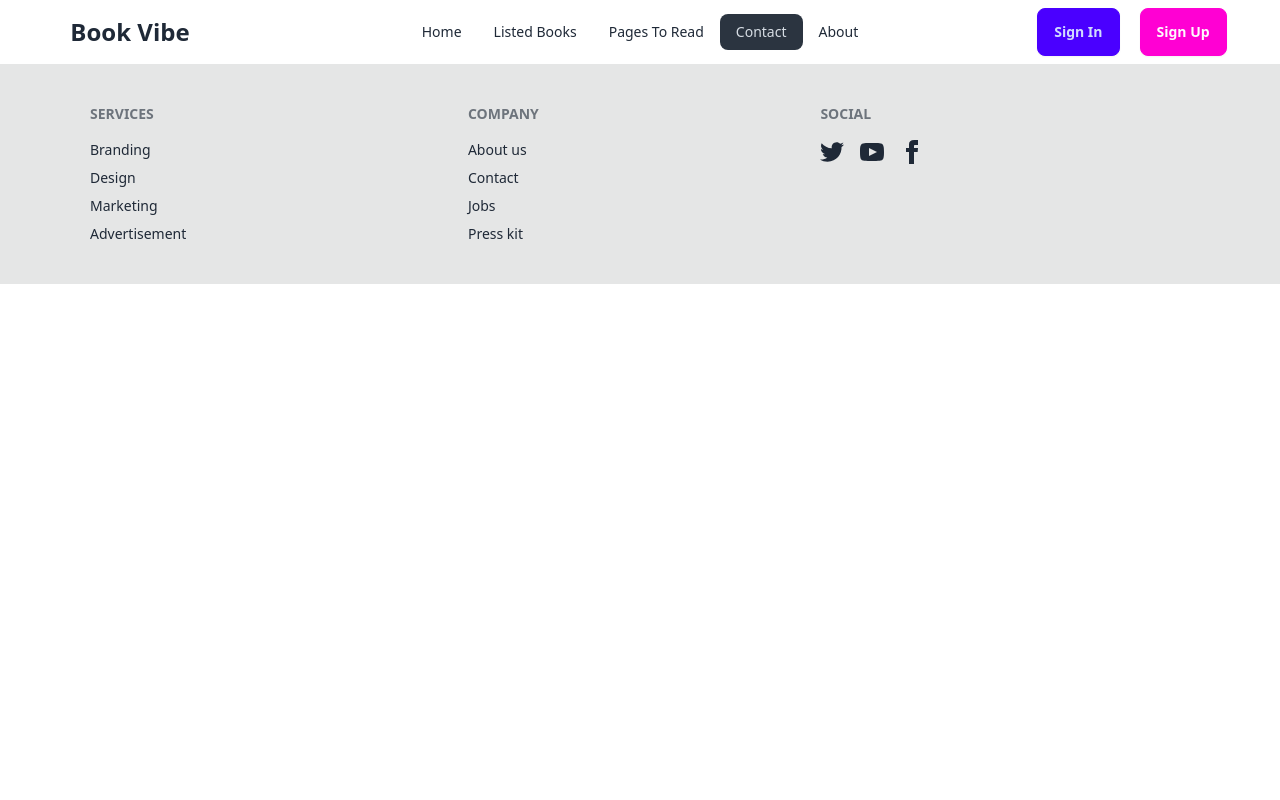
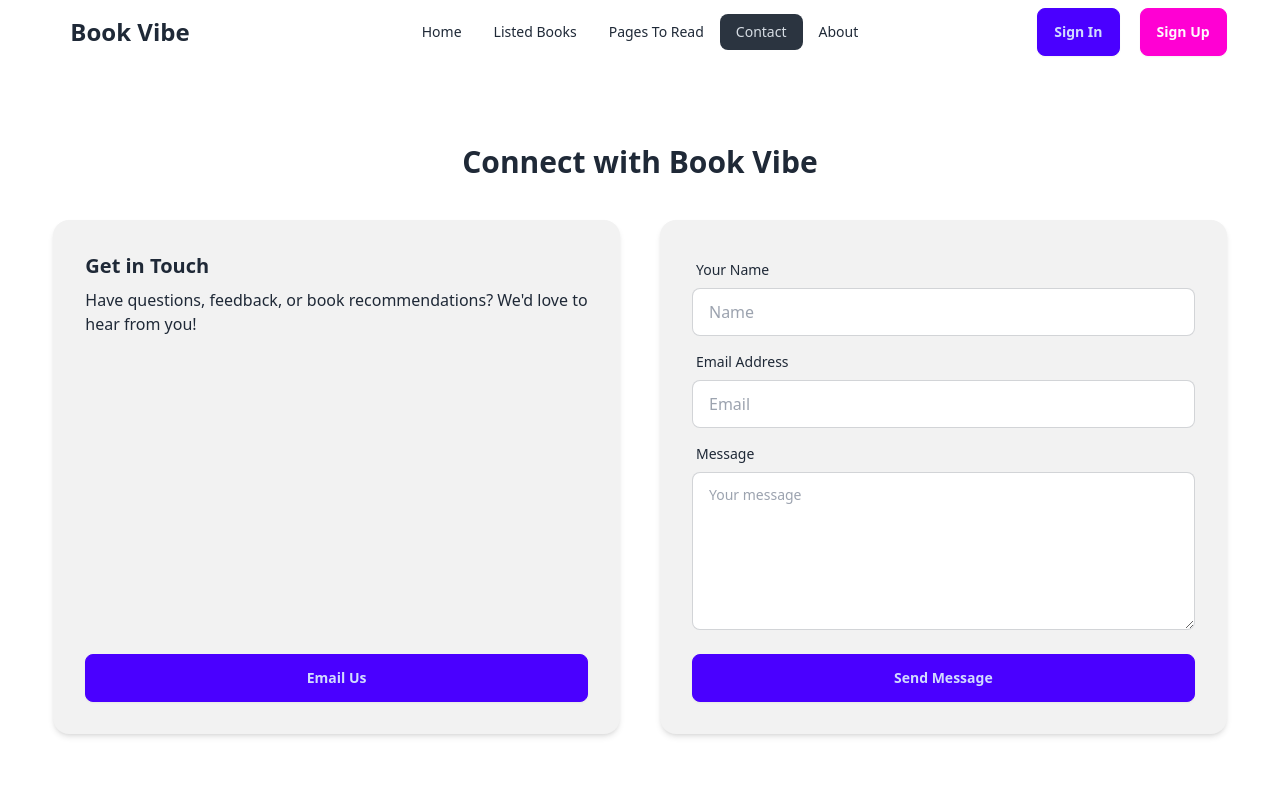
Before and after one commit to misbah-ul-hoq/assignment-eight, a React (Vite) app: page /contact in a window 1280 px wide. Shown: the top 800 px of the page. Built offline with nearby package versions, Linux system fonts and the light colour scheme.

Commit message:
created contact page

```diff
--- /dev/null
+++ b/src/components/Contact.jsx
@@ -0,0 +1,62 @@
+const Contact = () => {
+  return (
+    <section className="contact-section bg-base-100 py-20">
+      <div className="container-center mx-auto">
+        <h2 className="text-3xl font-bold text-center mb-10">
+          Connect with Book Vibe
+        </h2>
+        <div className="grid grid-cols-1 md:grid-cols-2 gap-10">
+          <div className="card card-side shadow-md bg-base-200">
+            <div className="card-body side back">
+              <h3 className="text-xl font-bold">Get in Touch</h3>
+              <p className="text-base mb-4">
+                Have questions, feedback, or book recommendations? We'd love to
+                hear from you!
+              </p>
+              <a href="mailto:contact@bookvibe.com" className="btn btn-primary">
+                Email Us
+              </a>
+            </div>
+          </div>
+          <form className="card shadow-md bg-base-200">
+            <div className="card-body">
+              <div className="form-control">
+                <label className="label">
+                  <span className="label-text">Your Name</span>
+                </label>
+                <input
+                  type="text"
+                  placeholder="Name"
+                  className="input input-bordered"
+                />
+              </div>
+              <div className="form-control">
+                <label className="label">
+                  <span className="label-text">Email Address</span>
+                </label>
+                <input
+                  type="email"
+                  placeholder="Email"
+                  className="input input-bordered"
+                />
+              </div>
+              <div className="form-control">
+                <label className="label">
+                  <span className="label-text">Message</span>
+                </label>
+                <textarea
+                  className="textarea textarea-bordered"
+                  placeholder="Your message"
+                  rows={5}
+                ></textarea>
+              </div>
+              <button className="btn btn-primary mt-4">Send Message</button>
+            </div>
+          </form>
+        </div>
+      </div>
+    </section>
+  );
+};
+
+export default Contact;
--- a/src/main.jsx
+++ b/src/main.jsx
@@ -8,6 +8,7 @@ import ListedBooks from "./components/ListedBooks.jsx";
 import BookDetails from "./components/BookDetails.jsx";
 import Chart from "./components/Chart.jsx";
 import ErrorPage from "./components/ErrorPage.jsx";
+import Contact from "./components/Contact.jsx";
 const route = createBrowserRouter([
   {
     path: "/",
@@ -28,7 +29,7 @@ const route = createBrowserRouter([
       },
       {
         path: "/contact",
-        element: "",
+        element: <Contact />,
       },
       {
         path: "/about",
```
